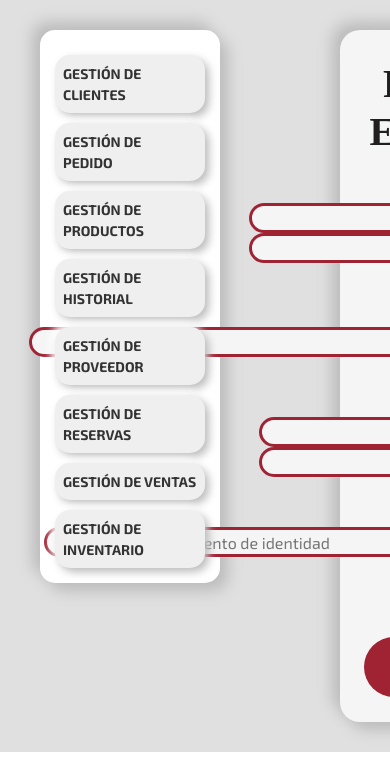
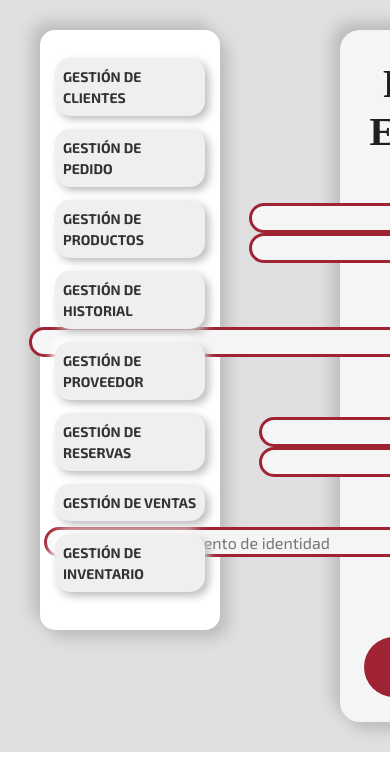
Before and after one commit to Jesuusx07/Nuestro-proyecto, a PHP site: page /registerUs.html in a window 390 px wide; the page is wider, and only the part inside the window is pictured. Shown: the part 75-844 px from the top of that part. Run offline with PHP 8.4, Linux system fonts and the light colour scheme; some web fonts are replaced.

Commit message:
Responsive

```diff
--- a/proyecto/css/registerUs.css
+++ b/proyecto/css/registerUs.css
@@ -192,6 +192,7 @@ body {
   .menu-container {
     background: #ffffff;
     width: 180px;
+    height: 600px;
     padding: 15px;
     border-radius: 15px;
     display: flex;
@@ -209,7 +210,7 @@ body {
   .btn-menu {
     padding: 8px;
     border: none;
-    margin-top: 10px;
+    margin-top: 13px;
     border-radius: 15px;
     font-weight: bold;
     text-decoration: none;
```
